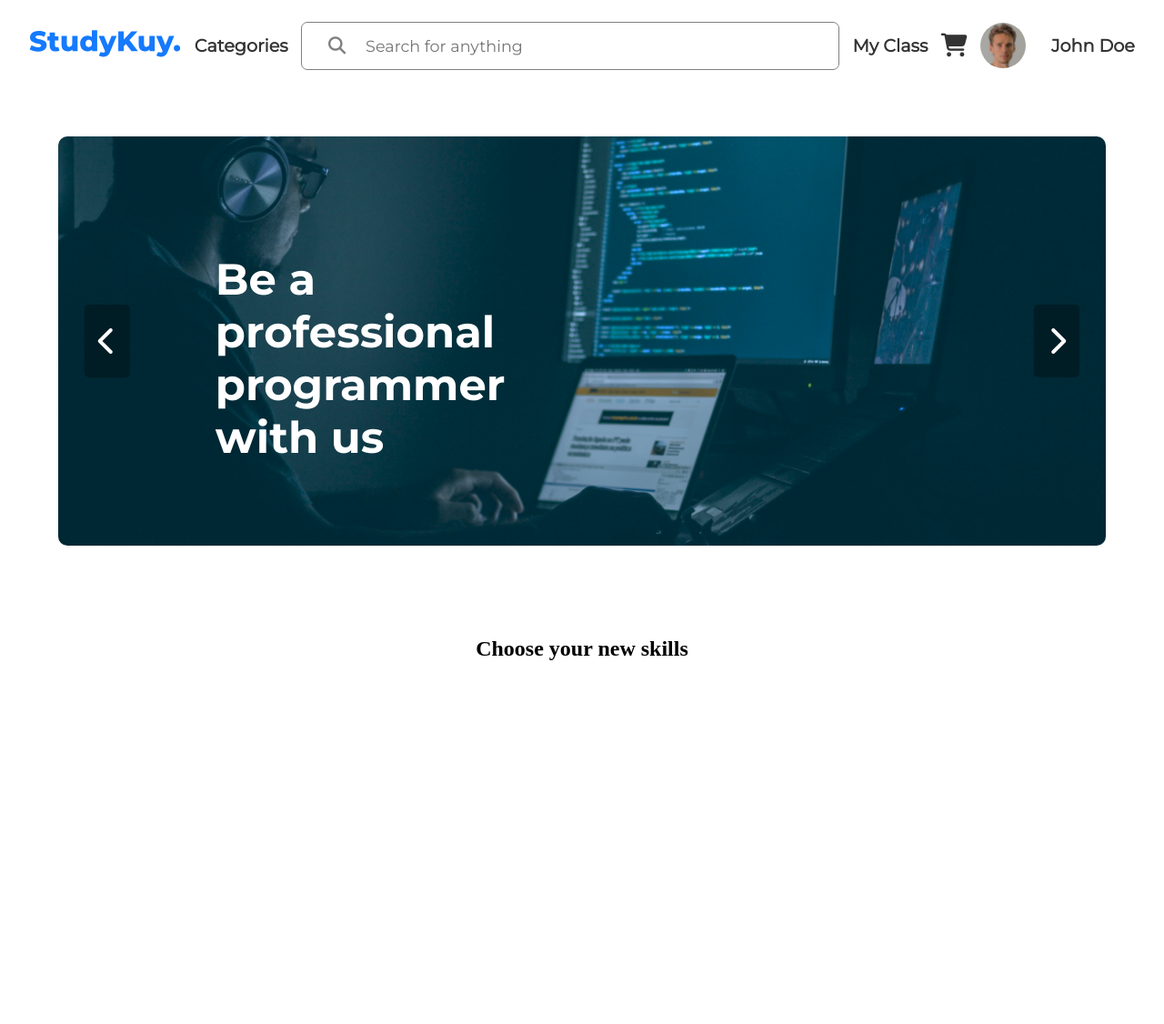
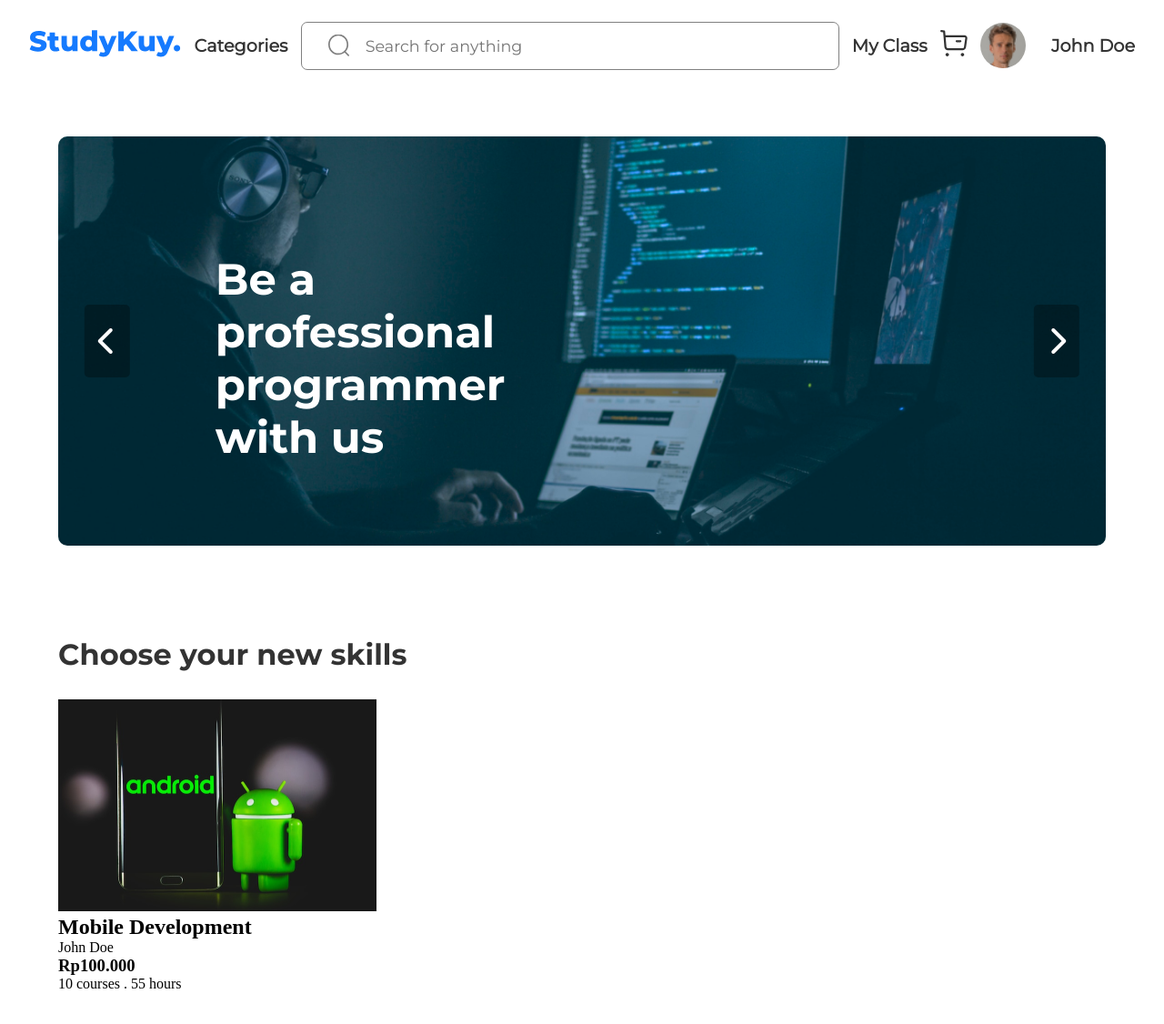
Before and after one commit to mikaozora/StudyKuy, a plain HTML site: page index.html in a window 1280 px wide. Shown: the whole page at 91% size. Before the commit the page ends 800 px from the top, so only its background shows below. Drawn offline with Linux system fonts and the light colour scheme.

Commit message:
deleted:    Assets/icons/buy.png 	new file:   Assets/icons/buy.svg 	new file:   Assets/icons/search.svg 	new file:   Assets/images/class/mobile-dev.png 	modified:   Style/assets.css 	modified:   Style/homepage.css 	modified:   Style/nav-bar.css 	modified:   index.html

```diff
--- a/Style/assets.css
+++ b/Style/assets.css
@@ -33,4 +33,5 @@
     --medium-grey: #808080;
     --lighter-black: #4D4D4D;
     --near-black: #333333;
+    -light-grey: #C7CED1;
 }
--- a/Style/homepage.css
+++ b/Style/homepage.css
@@ -55,6 +55,21 @@
     color: var(--white);
 }
 
+.slider {
+    width: 90vw;
+}
+
+.slider h1 {
+    font-family: montserrat-bold;
+    font-size: 2rem;
+    color: var(--near-black);
+    margin-bottom: 30px;
+}
+
+.carousel {
+    background-color: var(--light-grey);
+}
+
 .margin {
     margin: 50px 0px;
 }
--- a/Style/nav-bar.css
+++ b/Style/nav-bar.css
@@ -47,8 +47,8 @@
     font-size: 1.1rem;
 }
 
-.fa-magnifying-glass {
-    font-size: 1.2rem;
+.nav-search img {
+    height: 25px;
     color: var(--medium-grey);
     position: absolute;
     top: 50%;
@@ -62,8 +62,8 @@
     color: var(--near-black);
 }
 
-.fa-cart-shopping {
-    font-size: 1.6rem;
+.nav-cart img {
+    height: 30px;
     color: var(--near-black);
 }
 
--- a/index.html
+++ b/index.html
@@ -20,14 +20,14 @@
                 <h3>Categories</h3>
             </div>
             <div class="nav-search">
-                <i class="fa-solid fa-magnifying-glass"></i>
+                <img src="Assets/icons/search.svg">
                 <input type="text" name="nav-search" id="nav-search" placeholder="Search for anything" class="search-bar">
             </div>
             <div class="nav-my-class">
                 <h3>My Class</h3>
             </div>
             <div class="nav-cart">
-                <i class="fa-solid fa-cart-shopping"></i>
+                <img src="Assets/icons/buy.svg">
             </div>
             <div class="nav-non-log">
                 <a href="">Login</a>
@@ -54,9 +54,20 @@
         </div>
 
         <div class="slider margin">
-            <h2>Choose your new skills</h2>
+            <h1>Choose your new skills</h1>
             <div class="carousel">
+                <div class="card">
+                    <img src="Assets/images/class/mobile-dev.png">
+                    <div class="card-details">
+                        <h2>Mobile Development</h2>
+                        <p>John Doe</p>
+                        <h3>Rp100.000</h3>
+                        <p>10 courses . 55 hours</p>
+                    </div>
+                    <div class="card-back">
 
+                    </div>
+                </div>
             </div>
         </div>
     </div>
```
Also changed, not shown: Assets/icons/buy.png (deleted), Assets/icons/buy.svg (added), Assets/icons/search.svg (added), Assets/images/class/mobile-dev.png (added).
